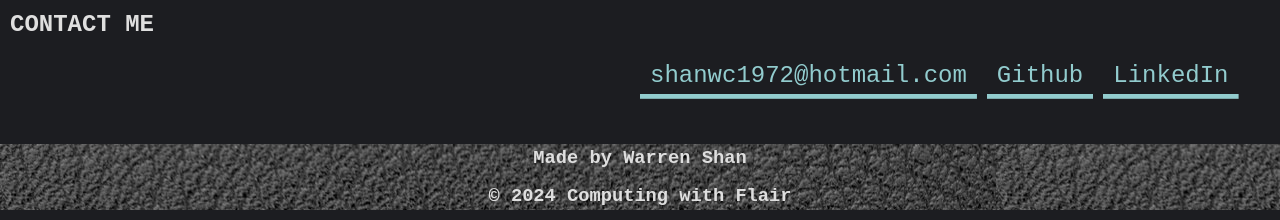
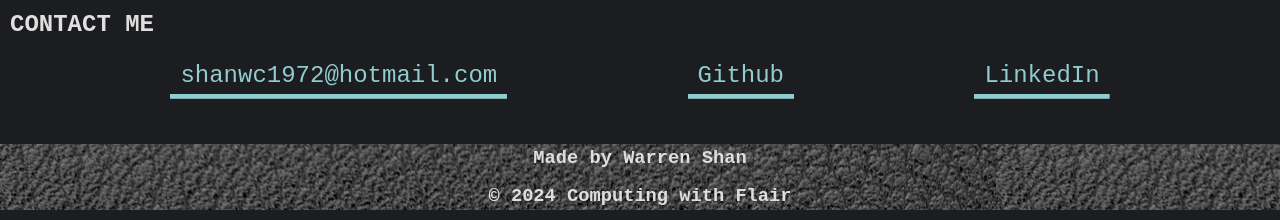
Before and after one commit to shanwc1972/Advanced-CSS-Portfolio, a plain HTML site: page index.html in a window 1280 px wide. Shown: the part 793-1013 px from the top of the page. Drawn offline with Linux system fonts and the light colour scheme.

Commit message:
Readme updated

```diff
--- a/assets/css/style.css
+++ b/assets/css/style.css
@@ -128,7 +128,7 @@ main {
 }
 
 #contact-me nav{
-  margin-left: 50%;
+  justify-content: space-evenly;
 }
 
 /*Setup footer to use a background image */
```
Also changed, not shown: assets/images/Advanced-CSS-Portfolio-Screenshot.png (added), 2 other files.
